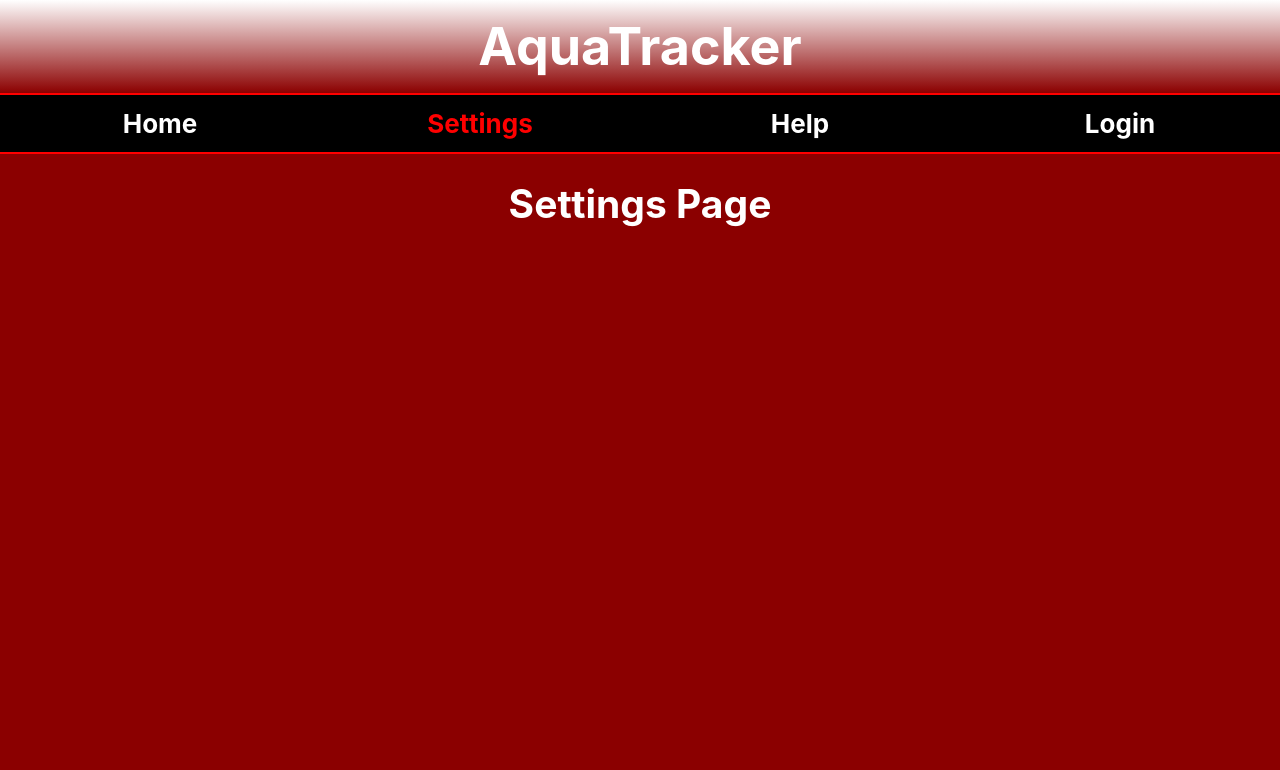
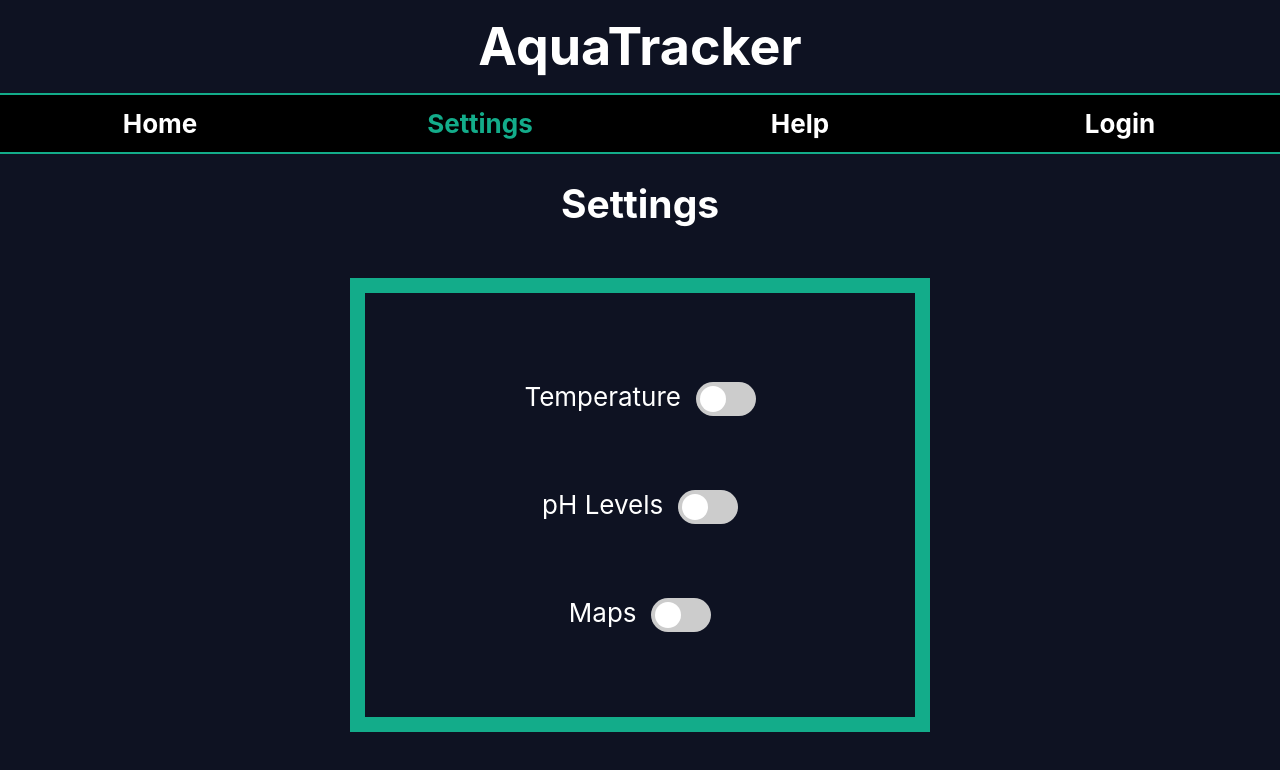
Before and after one commit to EnviroSoft/11249group13, a React (Create React App) app in the folder aquatracker/: page / in a window 1280 px wide. Both pictures are taken after a click on the link "Settings". Shown: the top 770 px of the page. Built offline with nearby package versions, Linux system fonts and the light colour scheme; no server answers.

Commit message:
Page changes

```diff
--- a/aquatracker/src/App.css
+++ b/aquatracker/src/App.css
@@ -3,7 +3,7 @@
 }
 
 .App-body {
-  background-color: darkred;
+  background-color: rgb(14, 18, 34);
   min-height: 100vh;
   display: flex;
   flex-direction: column;
@@ -24,12 +24,12 @@ h1, h2, h3, p {
 
 /*Header Style*/
 header {
-    background-image: -webkit-linear-gradient(to bottom, white 0%, darkred 100%);
-    background-image: -moz-linear-gradient(to bottom, white 0%, darkred 100%);
-    background-image: -o-linear-gradient(to bottom, white 0%, darkred 100%);
-    background-image: linear-gradient(to bottom, white 0%, darkred 100%);
+    background-image: rgb(22, 28, 49) 100%;
+    /* background-image: -moz-linear-gradient(to bottom, white 0%, rgb(22, 28, 49) 100%);
+    background-image: -o-linear-gradient(to bottom, white 0%, rgb(22, 28, 49) 100%);
+    background-image: linear-gradient(to bottom, white 0%, rgb(22, 28, 49) 100%); */
     padding: 15px 1.8844%;
-    border-bottom: 2px solid red;
+    border-bottom: 2px solid rgb(19, 172, 138);
 }
 
 /*Style for main navigation menu bar*/
@@ -58,15 +58,15 @@ header {
     background-color: black;
     color: white;
     font-weight: bold;
-    border-bottom: 2px solid red;
+    border-bottom: 2px solid rgb(19, 172, 138);
 }
 
 /*Style (set color) of current page*/
 #nav_menu a.current {
-    color: red;
+    color: rgb(19, 172, 138);
 }
 
 /*Style (change color) when mouse hovers over menu item*/
 #nav_menu ul li a:hover, #nav_menu ul li a:focus {
-    color: red;
+    color: rgb(19, 172, 138);
 }
--- a/aquatracker/src/Help.js
+++ b/aquatracker/src/Help.js
@@ -13,7 +13,9 @@ export class Help extends React.Component {
     render = () => {
         return (
             <div>
-                <h2>Help Page</h2>
+                <h2>Help</h2>
+                <br></br>
+                <p> For issues with AquaTracker please email us at <b>help@AquaTracker.org</b>  or give us a call at <b>1-800-AQUATRACKER</b>.</p>
             </div>
         );
     }
--- a/aquatracker/src/Login.css
+++ b/aquatracker/src/Login.css
@@ -0,0 +1,54 @@
+* {box-sizing: border-box}
+
+/* Add padding to containers */
+.container {
+  padding: 16px;
+}
+
+/* Full-width input fields */
+input[type=text], input[type=password] {
+  width: 100%;
+  padding: 15px;
+  margin: 5px 0 22px 0;
+  display: inline-block;
+  border: none;
+  background: #f1f1f1;
+}
+
+input[type=text]:focus, input[type=password]:focus {
+  background-color: #ddd;
+  outline: none;
+}
+
+/* Overwrite default styles of hr */
+hr {
+  border: 1px solid #f1f1f1;
+  margin-bottom: 25px;
+}
+
+/* Set a style for the submit/register button */
+.registerbtn {
+  background-color: #04AA6D;
+  color: white;
+  padding: 16px 20px;
+  margin: 75px 0;
+  border: none;
+  cursor: pointer;
+  width: 100%;
+  opacity: 0.9;
+}
+
+.registerbtn:hover {
+  opacity:1;
+}
+
+/* Add a blue text color to links */
+a {
+  color: dodgerblue;
+}
+
+/* Set a grey background color and center the text of the "sign in" section */
+.signin {
+  background-color: #f1f1f1;
+  text-align: center;
+}
--- a/aquatracker/src/Login.js
+++ b/aquatracker/src/Login.js
@@ -10,11 +10,29 @@ export class Login extends React.Component {
         }
     }
 
+
+
     render = () => {
         return (
-            <div>
-                <h2>Login Page</h2>
-            </div>
+            <form action="action_page.php">
+                <div class="container">
+                    <h1>Welcome Back</h1>
+                    <p>Please enter your email and password to sign in.</p>
+                    <hr></hr>
+
+                    <label for="email"><b>Email</b></label>
+                    <input type="text" placeholder="Enter Email" name="email" id="email" required/>
+
+                    <label for="psw"><b>Password</b></label>
+                    <input type="password" placeholder="Enter Password" name="psw" id="psw" required/>
+
+
+                    <button type="submit" class="registerbtn">Login</button>
+                    <p>By signing into your account you agree to our <a href="#">Terms & Privacy</a>.</p>
+
+                </div>
+            </form>
+
         );
     }
 }
--- a/aquatracker/src/Settings.css
+++ b/aquatracker/src/Settings.css
@@ -0,0 +1,83 @@
+
+.border {
+  border: 15px solid rgb(19, 172, 138);
+  padding: 50px;
+  /* margin: 20px; */
+  margin-top: 20px;
+  margin-bottom: 20px;
+  margin-left: 350px;
+  margin-right: 350px;
+}
+/* Wrap text in same line as button */
+.sliderWrapper {
+    display: inline-block;
+    margin:24px 24px 24px 24px;
+}
+.sliderWrapper div {
+    display: inline-block;
+    line-height:60px;
+}
+
+/* The switch - the box around the slider */
+.switch {
+    position: relative;
+    display: inline-block;
+    vertical-align: middle;
+    width: 60px;
+    height: 34px;
+  }
+
+  /* Hide default HTML checkbox */
+  .switch input {
+    opacity: 0;
+    width: 0;
+    height: 0;
+  }
+
+  /* The slider */
+  .slider {
+    position: absolute;
+    cursor: pointer;
+    top: 0;
+    left: 0;
+    right: 0;
+    bottom: 0;
+    background-color: #ccc;
+    -webkit-transition: .4s;
+    transition: .4s;
+  }
+
+  .slider:before {
+    position: absolute;
+    content: "";
+    height: 26px;
+    width: 26px;
+    left: 4px;
+    bottom: 4px;
+    background-color: white;
+    -webkit-transition: .4s;
+    transition: .4s;
+  }
+
+  input:checked + .slider {
+    background-color: rgb(19, 172, 138);
+  }
+
+  input:focus + .slider {
+    box-shadow: 0 0 1px rgb(19, 172, 138)6F3;
+  }
+
+  input:checked + .slider:before {
+    -webkit-transform: translateX(26px);
+    -ms-transform: translateX(26px);
+    transform: translateX(26px);
+  }
+
+  /* Rounded sliders */
+  .slider.round {
+    border-radius: 34px;
+  }
+
+  .slider.round:before {
+    border-radius: 50%;
+  }
--- a/aquatracker/src/Settings.js
+++ b/aquatracker/src/Settings.js
@@ -13,7 +13,36 @@ export class Settings extends React.Component {
     render = () => {
         return (
             <div>
-                <h2>Settings Page</h2>
+                <h2>Settings</h2>
+                <br></br>
+
+                <div class="border">
+                    <div class="sliderWrapper">
+                        <div>Temperature&nbsp;&nbsp;</div>
+                        <label class="switch">
+                            <input type="checkbox"/>
+                            <span class="slider round"></span>
+                        </label>
+                    </div>
+
+                    <br></br>
+                    <div class="sliderWrapper">
+                        <div>pH Levels&nbsp;&nbsp;</div>
+                        <label class="switch">
+                            <input type="checkbox"/>
+                            <span class="slider round"></span>
+                        </label>
+                    </div>
+
+                    <br></br>
+                    <div class="sliderWrapper">
+                        <div>Maps&nbsp;&nbsp;</div>
+                        <label class="switch">
+                            <input type="checkbox"/>
+                            <span class="slider round"></span>
+                        </label>
+                    </div>
+                </div>
             </div>
         );
     }
```
